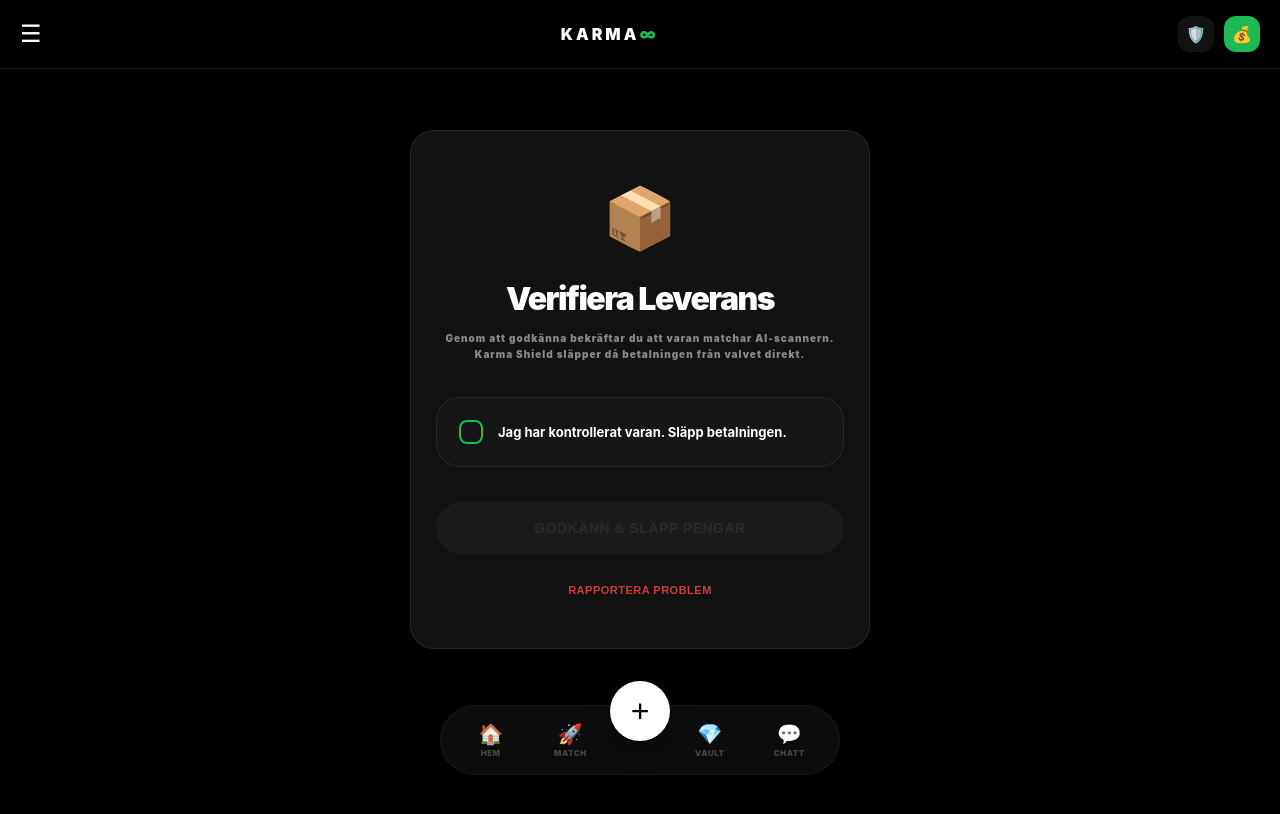
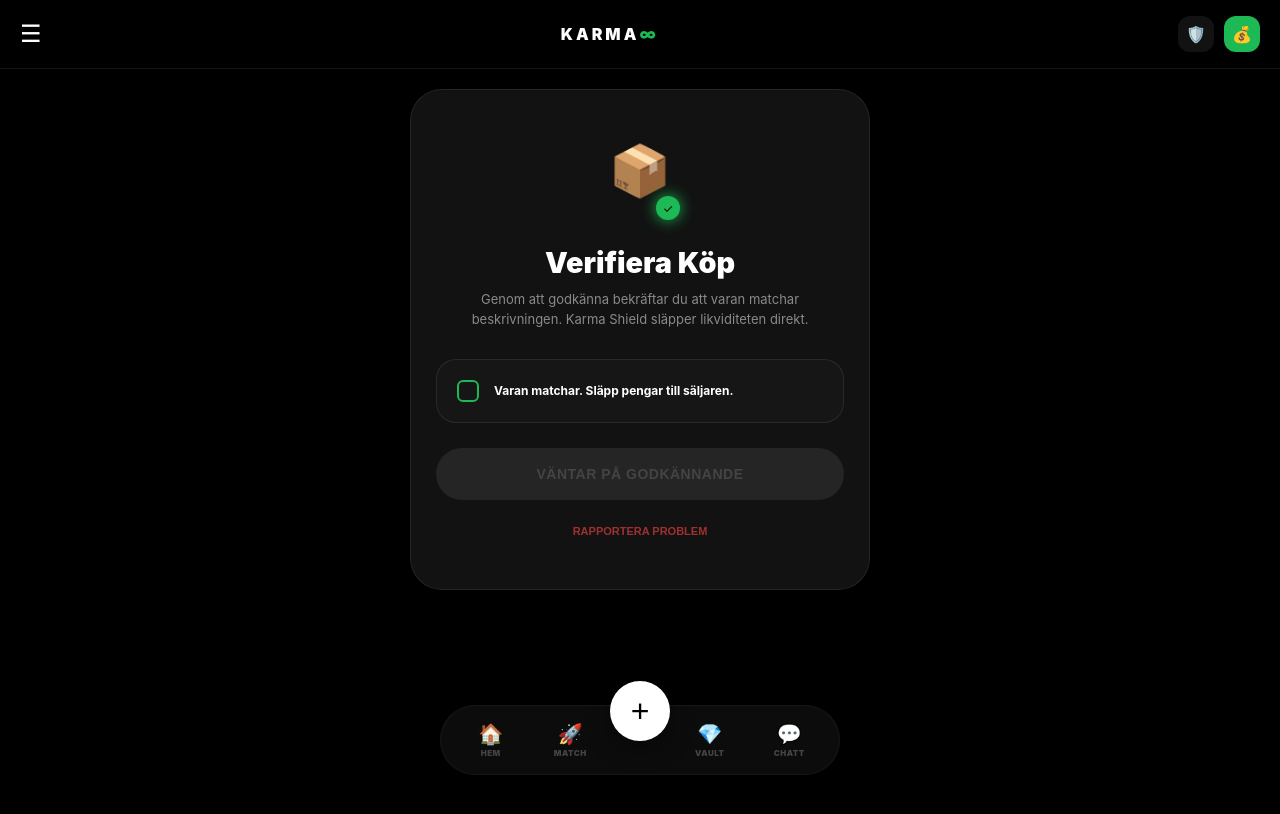
Before and after one commit to gascheckking/marketbeg-appGem, a Next.js app: page /orders/1/approve in a window 1280 px wide. Shown: the top 814 px of the page. Built offline with nearby package versions, Linux system fonts and the light colour scheme.

Commit message:
Update page.tsx

```diff
--- a/app/orders/[id]/approve/page.tsx
+++ b/app/orders/[id]/approve/page.tsx
@@ -8,39 +8,44 @@ export default function ApproveOrderPage() {
   const router = useRouter();
 
   const handleFinalApprove = () => {
-    // Här triggas Karma Shield release
-    alert("KARMA SHIELD: Likviditet släppt till säljaren.");
+    alert("KARMA SHIELD: Utbetalning påbörjad!");
     router.push('/wallet');
   };
 
   return (
-    <div className="page-wrapper" style={{ display: 'flex', alignItems: 'center', minHeight: '80vh' }}>
-      <div className="card" style={{ textAlign: 'center', padding: '50px 25px', width: '100%' }}>
-        <div style={{ fontSize: '60px', marginBottom: '25px' }}>📦</div>
+    <div className="page-wrapper">
+      <div className="card" style={{ textAlign: 'center', padding: '50px 25px', borderRadius: '32px' }}>
+        <div style={{ position: 'relative', width: '80px', height: '80px', margin: '0 auto 25px' }}>
+          <div style={{ fontSize: '50px' }}>📦</div>
+          <div style={{
+            position: 'absolute', bottom: 0, right: 0, background: 'var(--karma-green)',
+            borderRadius: '50%', width: '24px', height: '24px', display: 'flex',
+            alignItems: 'center', justifyContent: 'center', fontSize: '12px',
+            boxShadow: '0 0 15px var(--karma-green)', color: '#000'
+          }}>✓</div>
+        </div>
 
-        <h1 style={{ fontSize: '2rem', fontWeight: 900, letterSpacing: '-1.5px', marginBottom: '12px' }}>Verifiera Leverans</h1>
-        <p className="text-small" style={{ opacity: 0.5, lineHeight: '1.6', marginBottom: '35px' }}>
-          Genom att godkänna bekräftar du att varan matchar AI-scannern. Karma Shield släpper då betalningen från valvet direkt.
+        <h1 style={{ fontSize: '1.8rem', fontWeight: 900, marginBottom: '10px' }}>Verifiera Köp</h1>
+        <p style={{ fontSize: '13px', lineHeight: '1.5', opacity: 0.5, margin: '0 20px 30px' }}>
+          Genom att godkänna bekräftar du att varan matchar beskrivningen. Karma Shield släpper likviditeten direkt.
         </p>
 
         <div
           onClick={() => setApproved(!approved)}
           style={{
-            marginBottom: '35px', background: 'rgba(255,255,255,0.02)', padding: '22px',
-            borderRadius: '24px', border: approved ? '1px solid var(--karma-green)' : '1px solid var(--border)',
-            textAlign: 'left', cursor: 'pointer', transition: '0.2s'
+            margin: '25px 0', background: 'rgba(255,255,255,0.02)', padding: '20px',
+            borderRadius: '20px', border: approved ? '1px solid var(--karma-green)' : '1px solid var(--border)',
+            cursor: 'pointer', transition: '0.2s'
           }}
         >
-          <div style={{ display: 'flex', gap: '15px', alignItems: 'center' }}>
+          <div style={{ display: 'flex', gap: '15px', alignItems: 'center', textAlign: 'left' }}>
             <div style={{
-              width: '24px', height: '24px', borderRadius: '8px',
+              width: '22px', height: '22px', borderRadius: '6px',
               border: '2px solid var(--karma-green)', background: approved ? 'var(--karma-green)' : 'transparent',
-              display: 'flex', alignItems: 'center', justifyContent: 'center', color: '#000', fontSize: '14px', fontWeight: 900
-            }}>
-              {approved && "✓"}
-            </div>
-            <label style={{ fontSize: '13px', fontWeight: 700, cursor: 'pointer' }}>
-              Jag har kontrollerat varan. Släpp betalningen.
+              display: 'flex', alignItems: 'center', justifyContent: 'center', color: '#000'
+            }}>{approved && "✓"}</div>
+            <label style={{ fontSize: '12px', fontWeight: 700, lineHeight: '1.3', cursor: 'pointer' }}>
+              Varan matchar. Släpp pengar till säljaren.
             </label>
           </div>
         </div>
@@ -51,17 +56,13 @@ export default function ApproveOrderPage() {
           className="primary-btn"
           style={{
             background: approved ? 'var(--karma-green)' : 'var(--border)',
-            color: approved ? '#000' : '#444',
-            opacity: approved ? 1 : 0.5
+            color: approved ? '#000' : '#444'
           }}
         >
-          GODKÄNN & SLÄPP PENGAR
+          {approved ? "SLÄPP PENGAR DIREKT" : "VÄNTAR PÅ GODKÄNNANDE"}
         </button>
 
-        <button
-          onClick={() => router.push('/support')}
-          style={{ background: 'none', border: 'none', color: '#ff4444', marginTop: '30px', fontSize: '11px', fontWeight: 900, opacity: 0.8, letterSpacing: '0.5px' }}
-        >
+        <button onClick={() => router.push('/support')} style={{ background: 'none', border: 'none', color: '#ff4444', marginTop: '25px', fontSize: '11px', fontWeight: 900, opacity: 0.6 }}>
           RAPPORTERA PROBLEM
         </button>
       </div>
```
